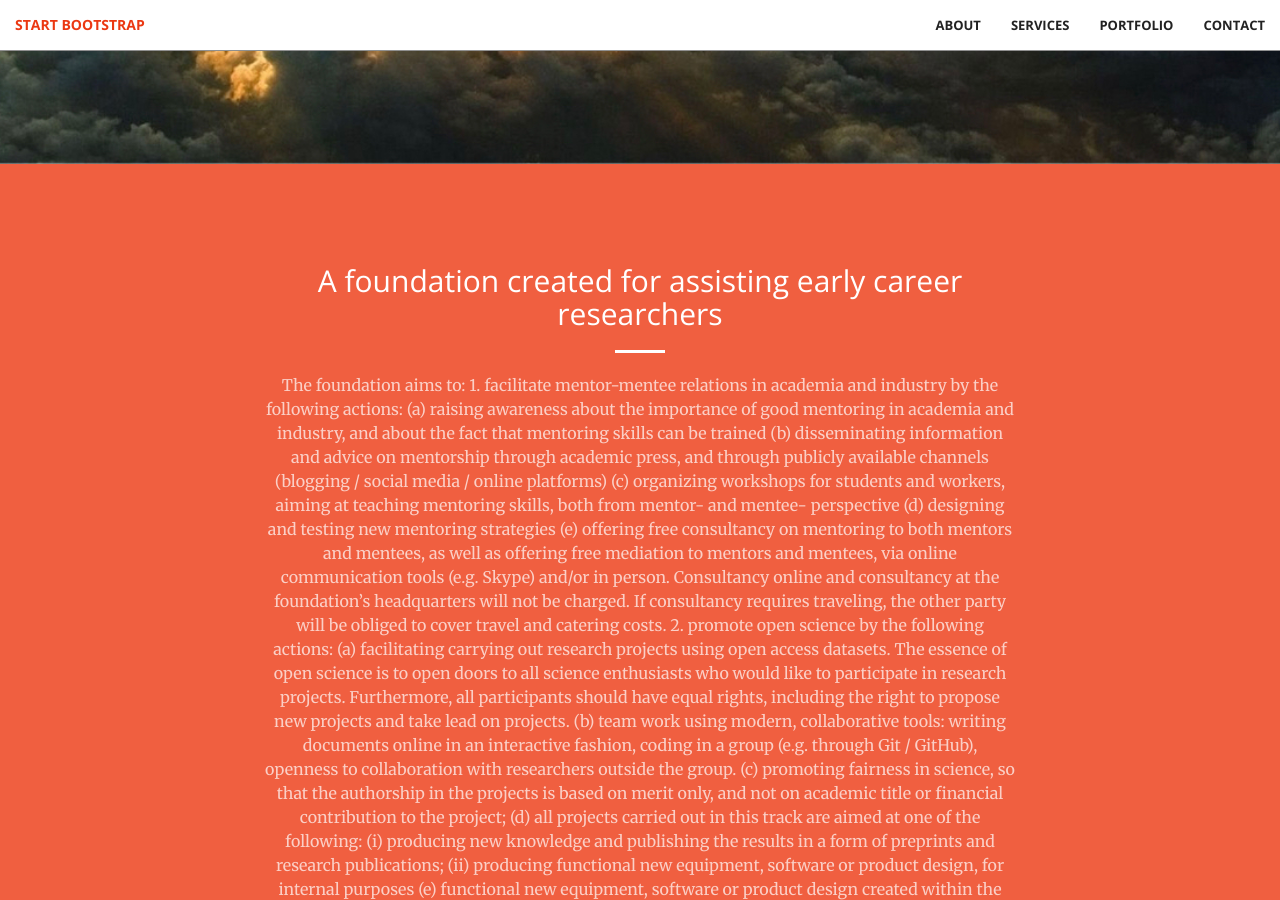
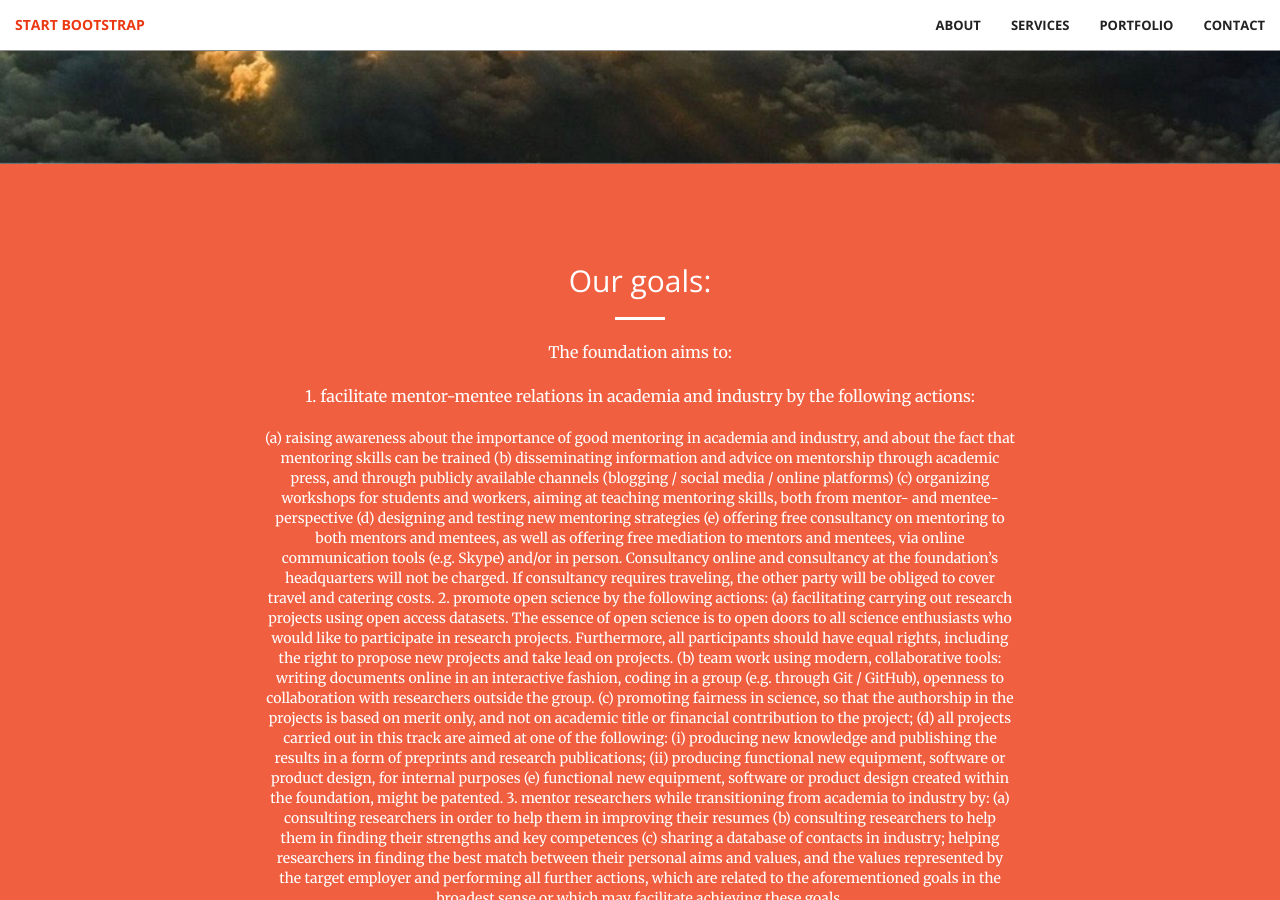
Before and after one commit to stichting-solaris/stichting-solaris.github.io, a Jekyll site: the page built from index.html, in a window 1280 px wide and 900 px high, scrolled down 736 px. Built offline with Jekyll 4.4.1, drawn with Linux system fonts in a browser that asks for light colours; some of the changed text lies outside the part shown.

Commit message:
Update call-to-action.html

```diff
--- a/_includes/call-to-action.html
+++ b/_includes/call-to-action.html
@@ -2,12 +2,12 @@
     <div class="container">
         <div class="row">
             <div class="col-lg-8 col-lg-offset-2 text-center">
-                <h2 class="section-heading">A foundation created for assisting early career researchers</h2>
+                <h2 class="section-heading">Our goals:</h2>
                 <hr class="light">
                 <p class="text-faded">
 
-                    The foundation aims to:
-                    1. facilitate mentor-mentee relations in academia and industry by the following actions:
+                    <p>The foundation aims to:</p>
+                    <p>1. facilitate mentor-mentee relations in academia and industry by the following actions:</p>
                     (a) raising awareness about the importance of good mentoring in academia and industry,
                     and about the fact that mentoring skills can be trained
                     (b) disseminating information and advice on mentorship through academic press,
```
